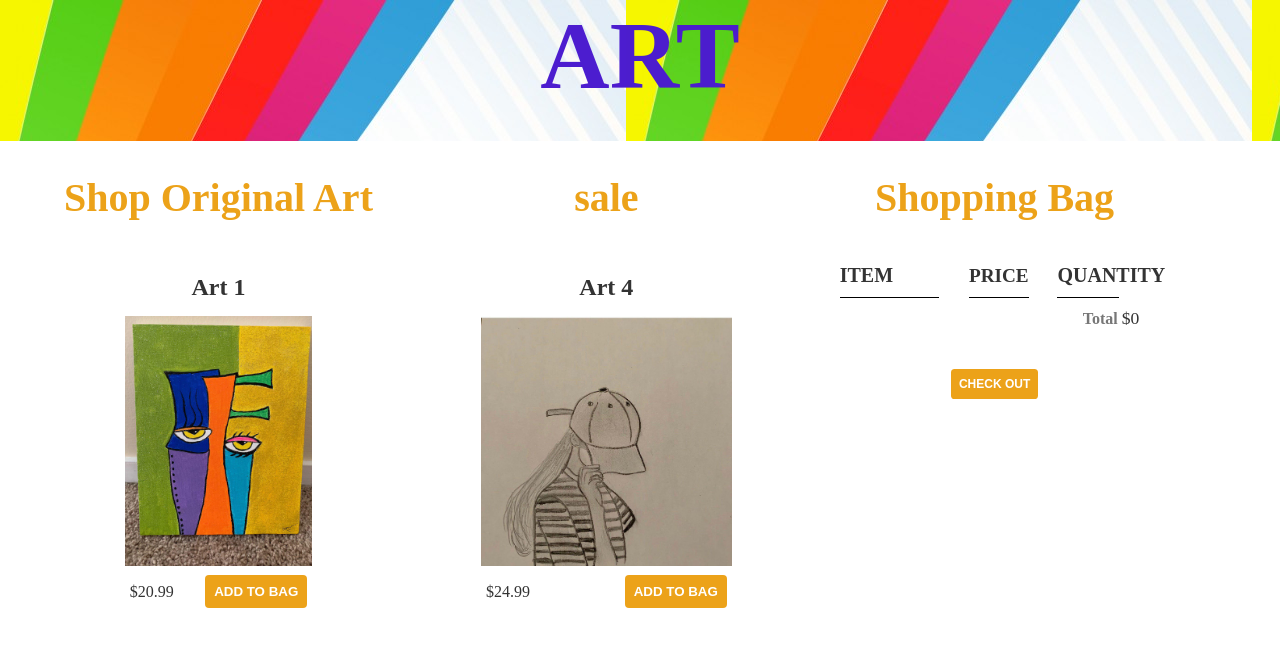
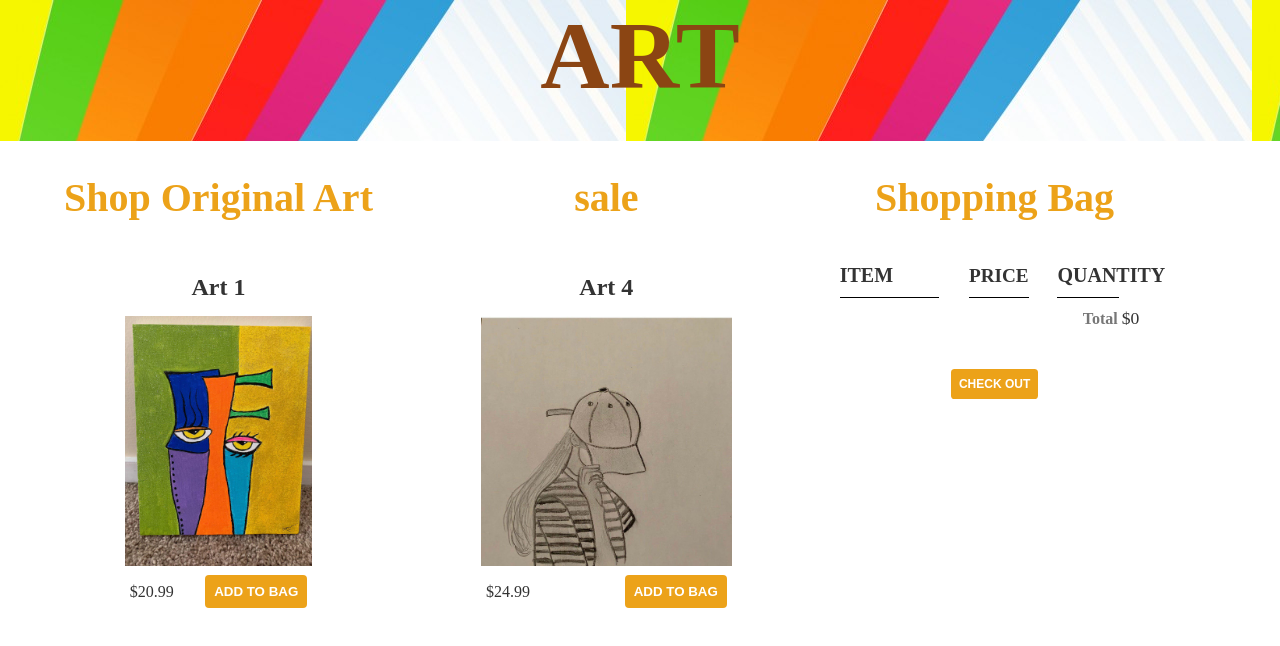
Before and after one commit to Banafsheh-Khosravi/Shopping-Bag-JavaScript, a plain HTML site: page index.html in a window 1280 px wide. Drawn offline with Linux system fonts and the light colour scheme.

Commit message:
fixed header

```diff
--- a/styles.css
+++ b/styles.css
@@ -10,7 +10,6 @@ body {
 }
 
 .header {
-  background-color: #4b95eb99;
   background-image: url("images/background-header.jpg");
   padding-bottom: 30px;
 }
@@ -20,7 +19,7 @@ body {
   margin: 0;
   font-size: 4em;
   font-weight: bolder;
-  color: rgba(75, 27, 207, 0.993);
+  color: saddlebrown;
 }
 
 .title-name-large {
```
